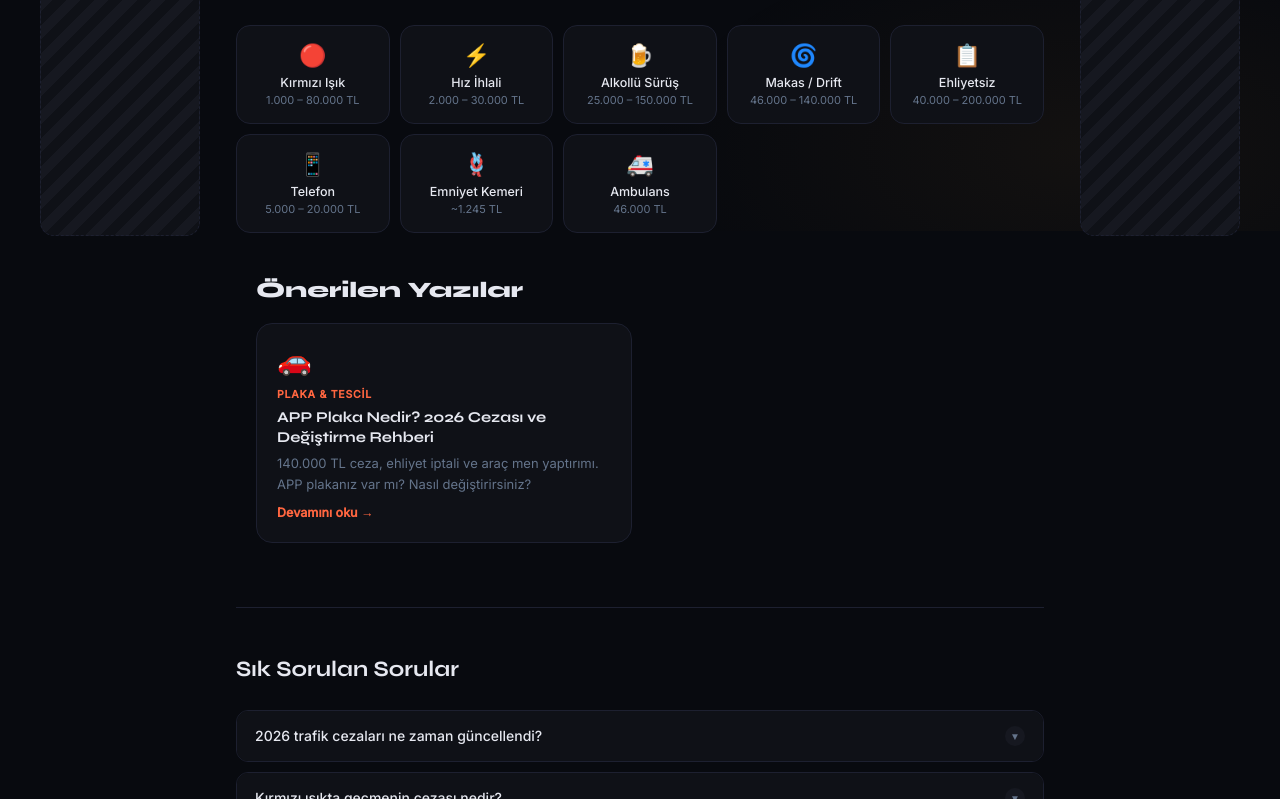
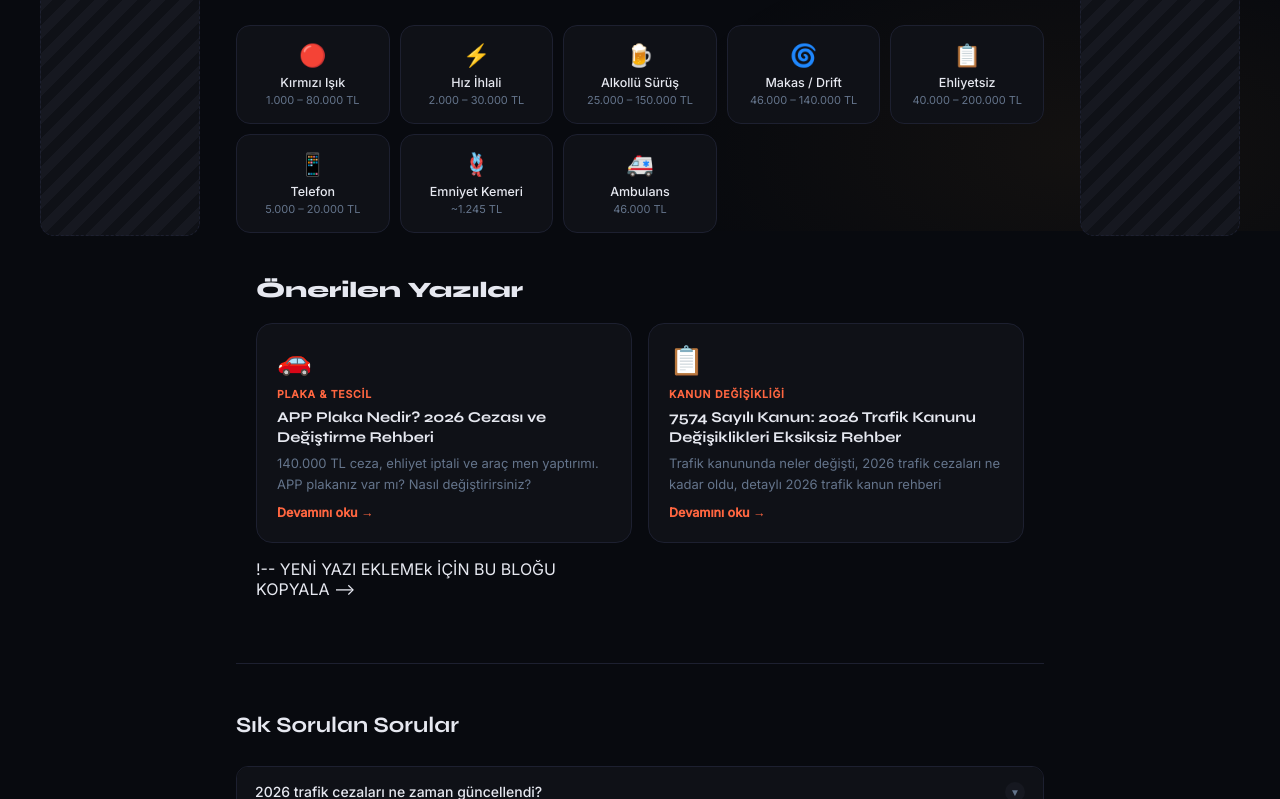
Before and after one commit to gokhanmiops/gokendepo, a plain HTML site: page index.html in a window 1280 px wide. Shown: the part 569-1368 px from the top of the page. Drawn offline with Linux system fonts and the light colour scheme.

Commit message:
Add files via upload

```diff
--- a/index.html
+++ b/index.html
@@ -1002,6 +1002,18 @@ footer {
       </a>
 
       <!-- YENİ YAZI EKLEMEk İÇİN BU BLOĞU KOPYALA -->
+
+      <a class="blog-card" href="/7574-sayili-kanun-2026-trafik-degisiklikleri.html">
+        <div class="blog-card-icon">📋</div>
+        <div class="blog-card-body">
+          <span class="blog-card-cat">Kanun Değişikliği</span>
+          <h3>7574 Sayılı Kanun: 2026 Trafik Kanunu Değişiklikleri Eksiksiz Rehber</h3>
+          <p>Trafik kanununda neler değişti, 2026 trafik cezaları ne kadar oldu, detaylı 2026 trafik kanun rehberi</p>
+          <span class="blog-card-read">Devamını oku →</span>
+        </div>
+      </a>
+
+	  !-- YENİ YAZI EKLEMEk İÇİN BU BLOĞU KOPYALA -->
       <!--
       <a class="blog-card" href="/YAZI-DOSYA-ADI.html">
         <div class="blog-card-icon">📋</div>
```
